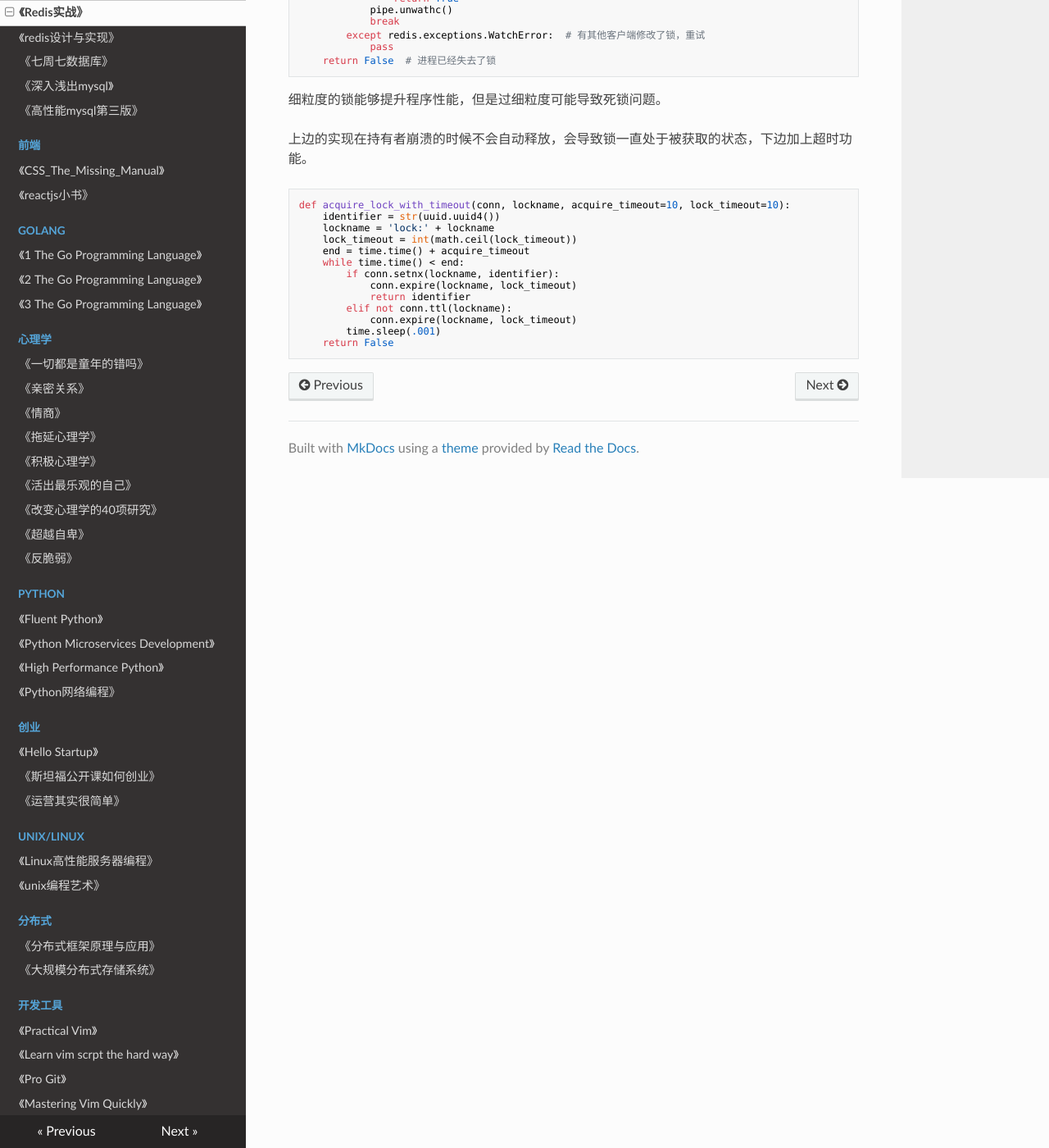
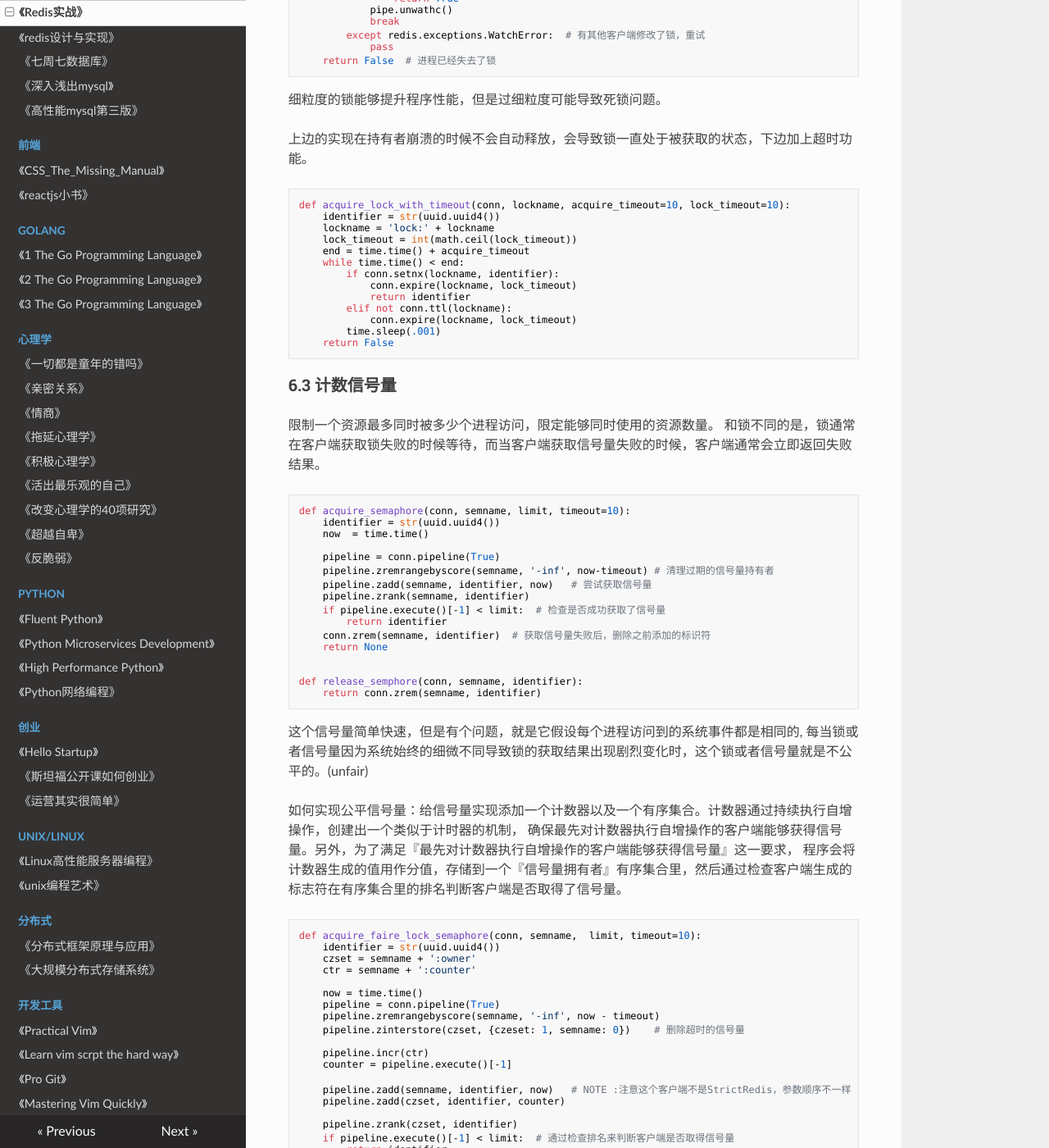
Before and after one commit to PegasusWang/booknotes, an MkDocs documentation site: the page built from docs/database/redis实战.md, in a window 1280 px wide and 1400 px high, scrolled down 6411 px. Shown: the whole window at 82% size. Built offline with MkDocs 1.6.1, drawn with Linux system fonts in a browser that asks for light colours; nearby versions of some CDN libraries; old or Windows-style settings are respelled for this version of MkDocs; some of the changed text lies outside the part shown.

Commit message:
redis 实现信号量

````diff
--- a/docs/database/redis实战.md
+++ b/docs/database/redis实战.md
@@ -284,3 +284,98 @@ def acquire_lock_with_timeout(conn, lockname, acquire_timeout=10, lock_timeout=1
         time.sleep(.001)
     return False
 ```
+
+### 6.3 计数信号量
+
+限制一个资源最多同时被多少个进程访问，限定能够同时使用的资源数量。
+和锁不同的是，锁通常在客户端获取锁失败的时候等待，而当客户端获取信号量失败的时候，客户端通常会立即返回失败结果。
+
+```py
+def acquire_semaphore(conn, semname, limit, timeout=10):
+    identifier = str(uuid.uuid4())
+    now  = time.time()
+
+    pipeline = conn.pipeline(True)
+    pipeline.zremrangebyscore(semname, '-inf', now-timeout) # 清理过期的信号量持有者
+    pipeline.zadd(semname, identifier, now)   # 尝试获取信号量
+    pipeline.zrank(semname, identifier)
+    if pipeline.execute()[-1] < limit:  # 检查是否成功获取了信号量
+        return identifier
+    conn.zrem(semname, identifier)  # 获取信号量失败后，删除之前添加的标识符
+    return None
+
+
+def release_semphore(conn, semname, identifier):
+    return conn.zrem(semname, identifier)
+```
+
+这个信号量简单快速，但是有个问题，就是它假设每个进程访问到的系统事件都是相同的,
+每当锁或者信号量因为系统始终的细微不同导致锁的获取结果出现剧烈变化时，这个锁或者信号量就是不公平的。(unfair)
+
+如何实现公平信号量：给信号量实现添加一个计数器以及一个有序集合。计数器通过持续执行自增操作，创建出一个类似于计时器的机制，
+确保最先对计数器执行自增操作的客户端能够获得信号量。另外，为了满足『最先对计数器执行自增操作的客户端能够获得信号量』这一要求，
+程序会将计数器生成的值用作分值，存储到一个『信号量拥有者』有序集合里，然后通过检查客户端生成的标志符在有序集合里的排名判断客户端是否取得了信号量。
+
+
+```py
+def acquire_faire_lock_semaphore(conn, semname,  limit, timeout=10):
+    identifier = str(uuid.uuid4())
+    czset = semname + ':owner'
+    ctr = semname + ':counter'
+
+    now = time.time()
+    pipeline = conn.pipeline(True)
+    pipeline.zremrangebyscore(semname, '-inf', now - timeout)
+    pipeline.zinterstore(czset, {czeset: 1, semname: 0})    # 删除超时的信号量
+
+    pipeline.incr(ctr)
+    counter = pipeline.execute()[-1]
+
+    pipeline.zadd(semname, identifier, now)   # NOTE :注意这个客户端不是StrictRedis，参数顺序不一样
+    pipeline.zadd(czset, identifier, counter)
+
+    pipeline.zrank(czset, identifier)
+    if pipeline.execute()[-1] < limit:  # 通过检查排名来判断客户端是否取得信号量
+        return identifier
+
+    pipeline.zrem(semname, identifier)  # 未能获取信号量清理数据
+    pipeline.zrem(czset, identifier)
+    pipeline.execute()
+    return None
+
+
+def release_faire_semaphore(conn, semname, identifier):
+    pipeline = conn.pipeline(True)
+    pipeline.zrem(semname, identifier)
+    pipeline.zrem(semname + ':owner', identifier)
+    return pipeline.execute()[0]    # 返回True表示信号量已经释放，False表示想要释放的信号量因为超时被删除了
+```
+
+这里注意如果是频繁大量使用信号量的情况下，32位计数器的值大约2小时就会溢出一次，最好切到64位平台。
+这里实现依然需要控制各个主机的差距系统事件在1 秒之内。
+
+对信号量进行刷新，防止过期：
+
+```py
+def refresh_fair_semaphore(conn, semname, identifier):
+    if conn.zadd(semname, identifier, time.time()):  # 更新客户端持有的信号量
+        release_fair_semaphore(conn, semname, identifier)
+        return False  # 告知调用者已经失去了信号量
+    return True  # 客户端仍持有信号量
+```
+
+前面介绍的实现会出现不正确的竞争条件。如果AB俩进程都在尝试获取一个信号量时，即使A首先对计数器执行了自增操作，
+但是B只要能抢先把自己的标识符添加到有序集合里，并检查标志符在有序集合中的排名，B就可以成功获取信号量。
+之后当A也将自己的标志符添加到有序集合里时，并检查标志符在有序集合中的排名时，A将『偷走』B已经取得的信号量，
+而B只有在尝试释放或者刷新的时候才能发现。
+
+```py
+def acquire_semaphore_with_lock(conn, semname, limit, timeout=10):
+    identifier = acquire_lock(conn, semname, acquire_timeout=.01)
+    if identifier:
+        return acquire_fair_semaphore(conn, semname, limit, timeout)
+    finally:
+        release_lock(conn, semname, identifier)
+```
+
+信号量可以用来限制同时可运行的 api 调用数量，针对数据库的并发请求等。
````
